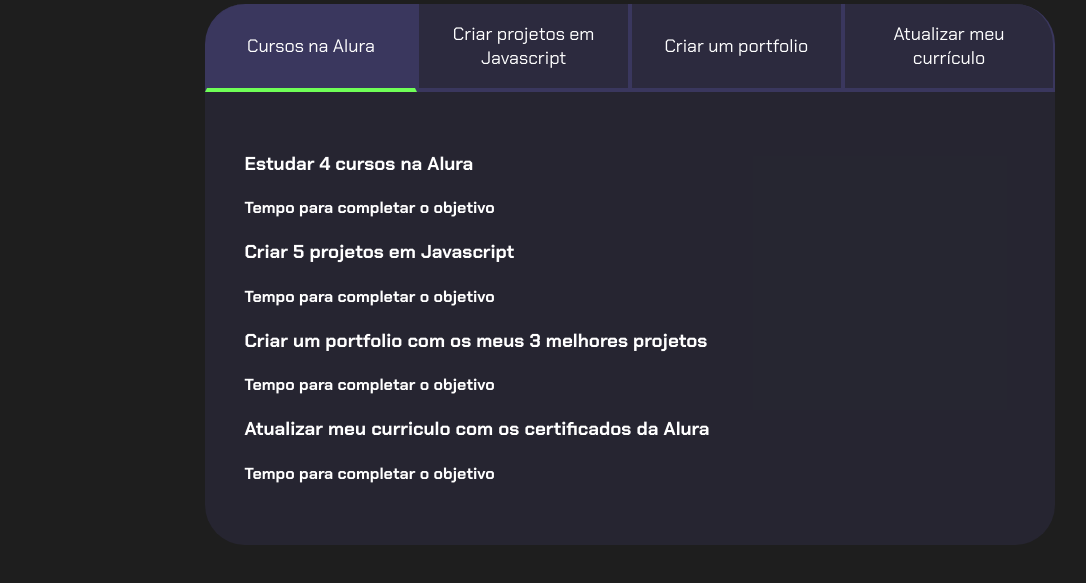
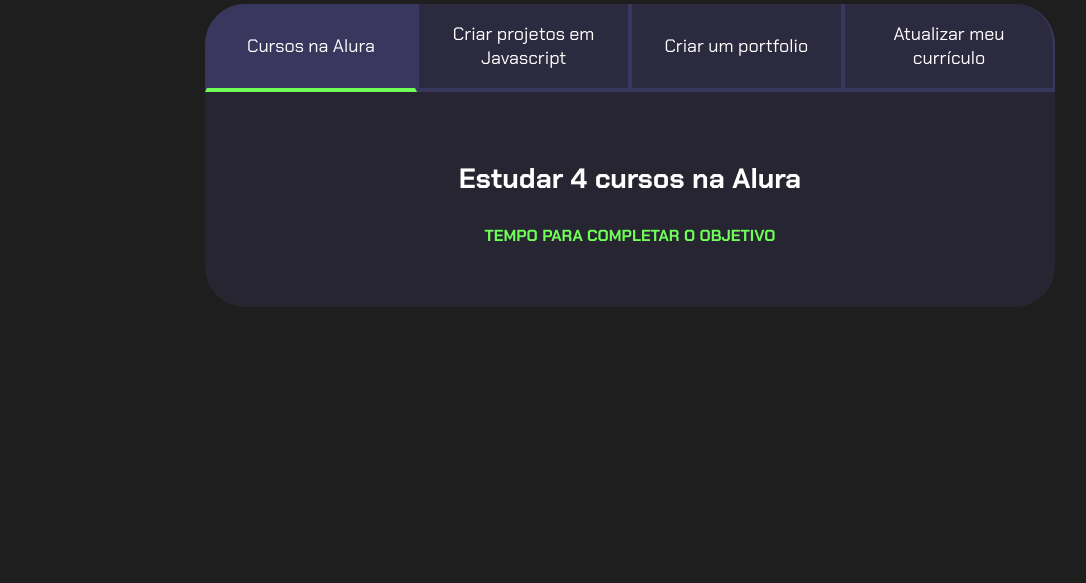
Before and after one commit to ReinaldoOliveiraaa/AULA-03, a plain HTML site: page index.html in a window 1280 px wide. Shown: the part 99-682 px from the top of the page, without its empty margins (10-1096 px from the left). Drawn offline with Linux system fonts and the light colour scheme.

Commit message:
Update style.css

```diff
--- a/style.css
+++ b/style.css
@@ -70,7 +70,21 @@ body {
     padding: 40px;
     border-radius: 0 0 40px 40px;
 }
-
+.aba-conteudo.ativo{
+    display:block;
+}
+.aba-conteudo{
+    display: none;
+}
+.aba-conteudo-titulo-principal{
+    font-size: 28px;
+    text-align: center;
+}
+.aba-conteudo-titulo-secundario{
+    text-align: center;
+    color: var(--verde);
+    text-transform: uppercase;
+}
 @media screen and (min-width: 768px) {
     .botoes {
         display: flex;
```
